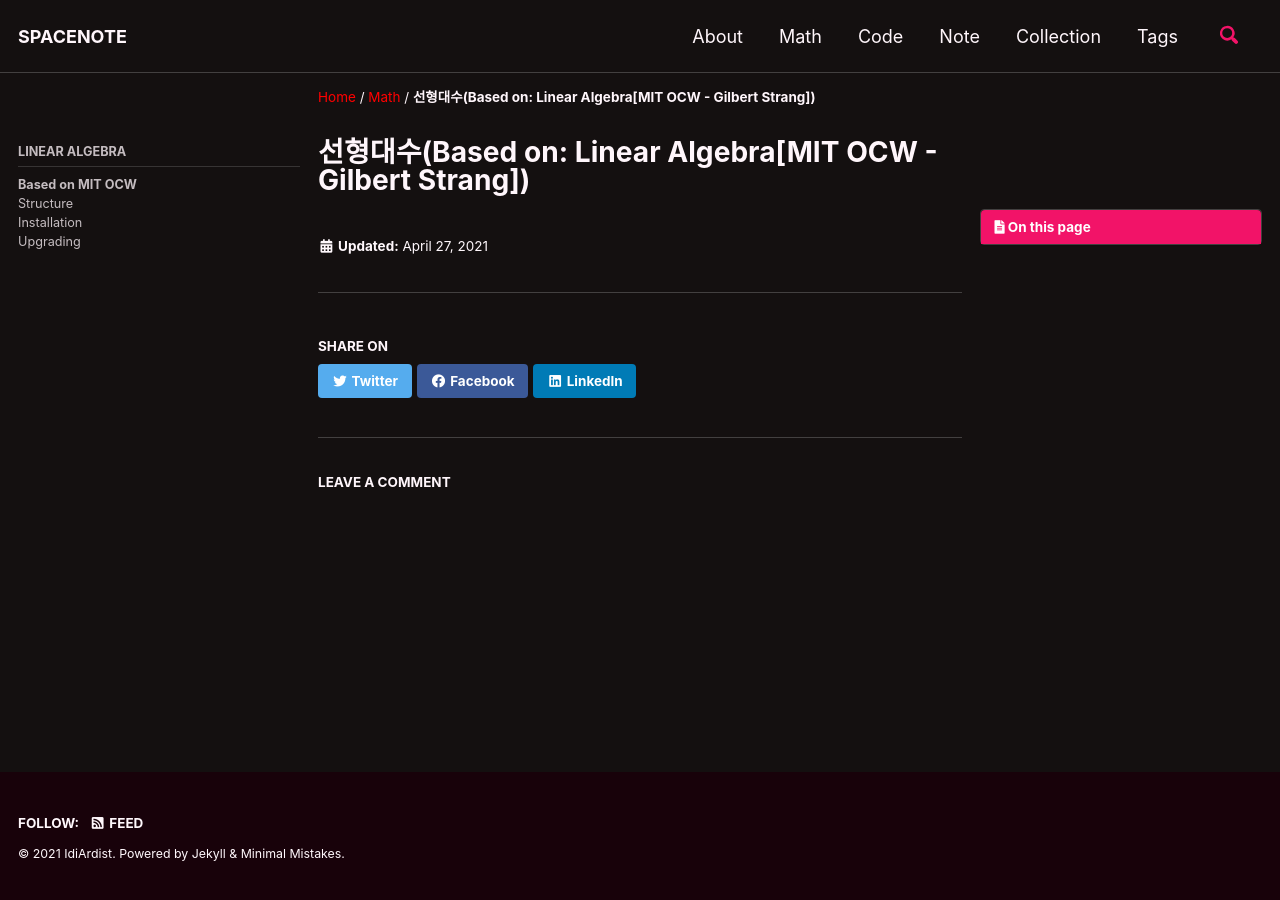
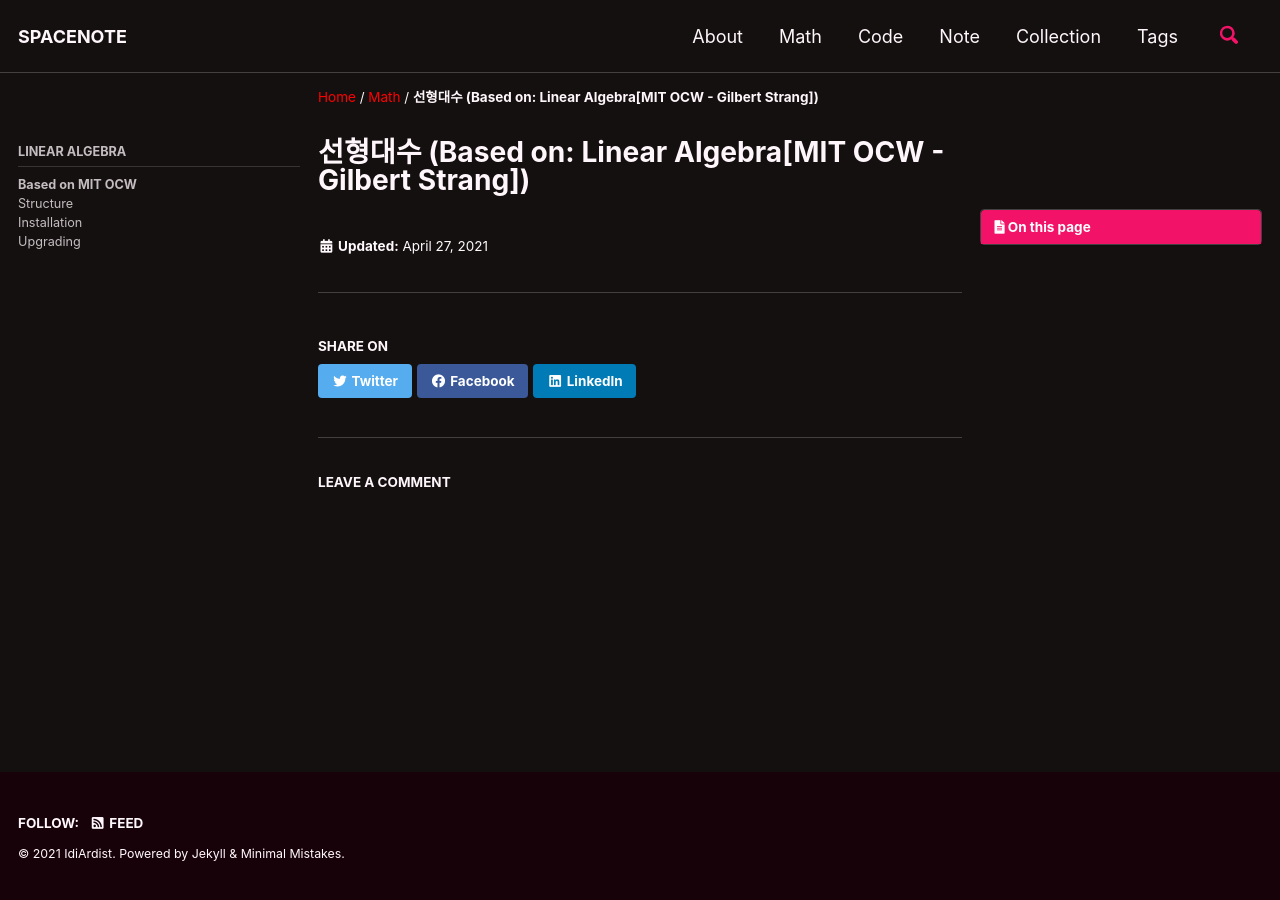
Before and after one commit to peterjhpark1205/peterjhpark1205.github.io, a Jekyll site: the page built from _math/01.Linear_Algebra(MIT OCW).md, in a window 1280 px wide. Built offline with Jekyll 4.4.1, drawn with Linux system fonts in a browser that asks for light colours; cached includes are drawn as plain includes; comment, search, counter and statistics services are not loaded; a style sheet for code colours, icons or effects is not loaded.

```diff
--- a/_math/01.Linear_Algebra(MIT OCW).md
+++ b/_math/01.Linear_Algebra(MIT OCW).md
@@ -1,5 +1,5 @@
 ---
-title: "선형대수(Based on: Linear Algebra[MIT OCW - Gilbert Strang])"
+title: "선형대수 \n (Based on: Linear Algebra[MIT OCW - Gilbert Strang])"
 permalink: /math/linal-mit-ocw/
 excerpt: "How to quickly install and setup Minimal Mistakes for use with GitHub Pages."
 last_modified_at: 2021-04-27
```
